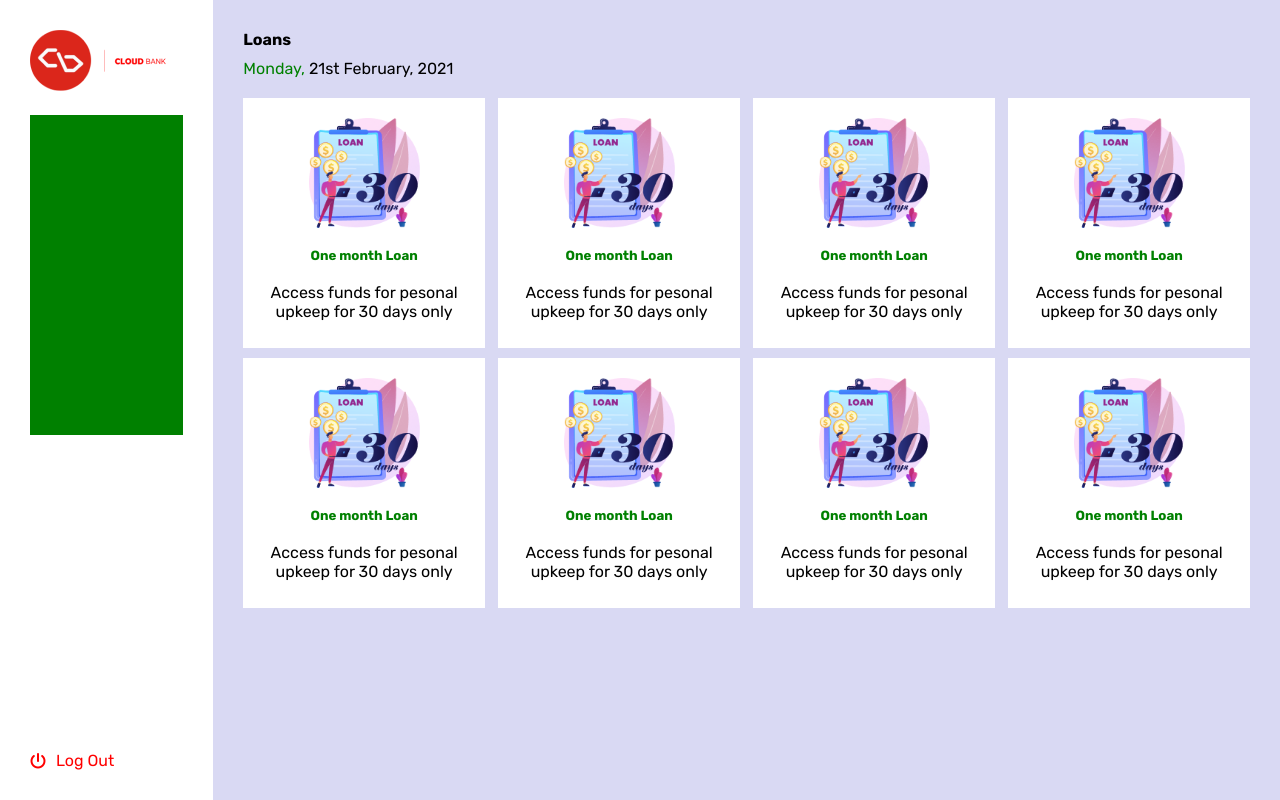
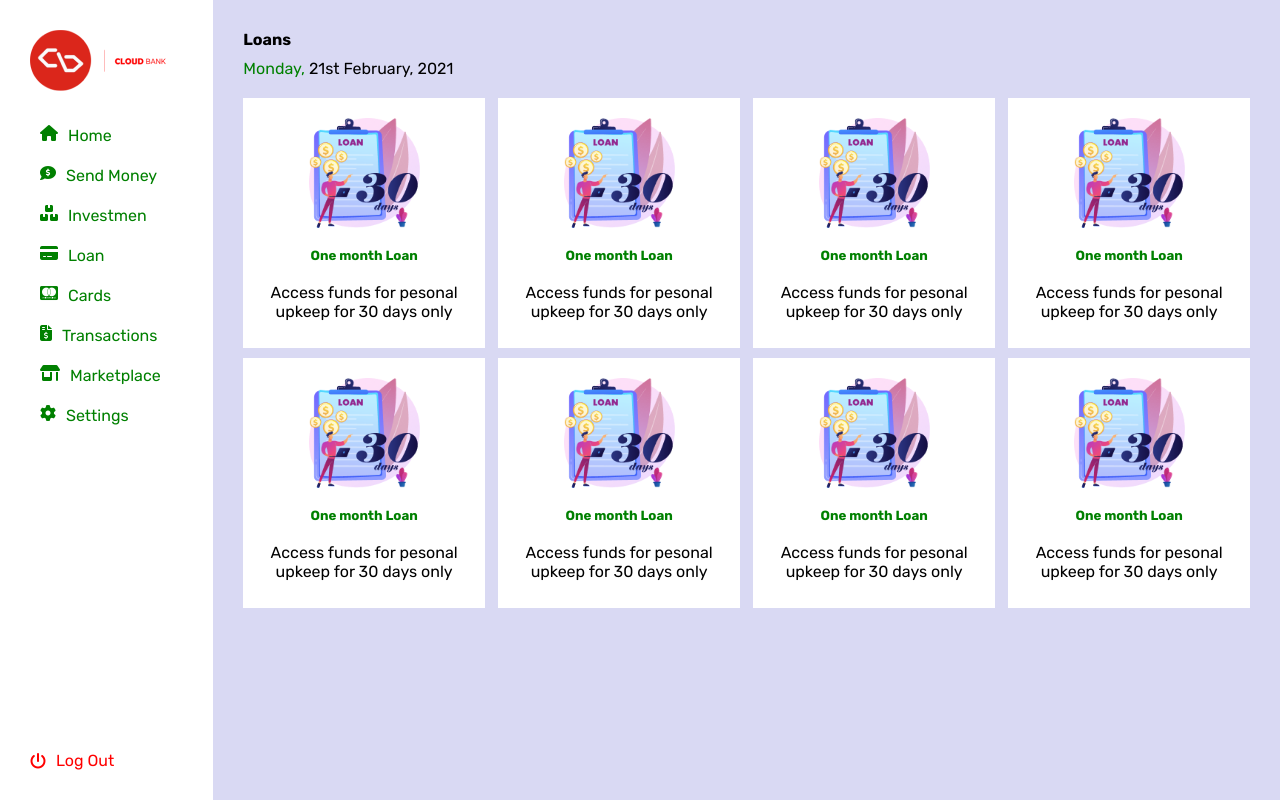
Before and after one commit to topzz100/test, a React (Create React App) app: page / in a window 1280 px wide. Built offline with nearby package versions, Linux system fonts and the light colour scheme.

Commit message:
Update SideBar.styles.js

```diff
--- a/src/SideBar/SideBar.styles.js
+++ b/src/SideBar/SideBar.styles.js
@@ -32,7 +32,7 @@ export const List = styled.ul`
 export const ListItem = styled.li`
   padding: 10px;
   width: 100%;
-  background-color: green;
+  background-color : ${props => props.color && '#c1f5c1'};
   span{
     margin-left: 10px;
   }
```
